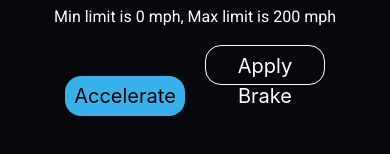
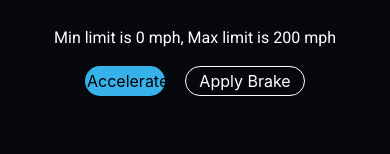
Before and after one commit to Babjidurga/speedo-meter, a React (Create React App) app: page / in a window 390 px wide. Shown: the part 558-712 px from the top of the page. Built offline with nearby package versions, Linux system fonts and the light colour scheme.

Commit message:
Update index.css

```diff
--- a/src/components/Speedometer/index.css
+++ b/src/components/Speedometer/index.css
@@ -56,8 +56,14 @@ span{
     .main-para{
         font-size: 16px;
     }
-    .click-button{
+    .accelerate-button{
         width: 80px;
+        font-size: 16px;
+        padding: 2px;
+        height: 30px;
+    }
+    .brake-button{
+        width: 120px;
         font-size: 16px;
         padding: 2px;
         height: 30px;
```
